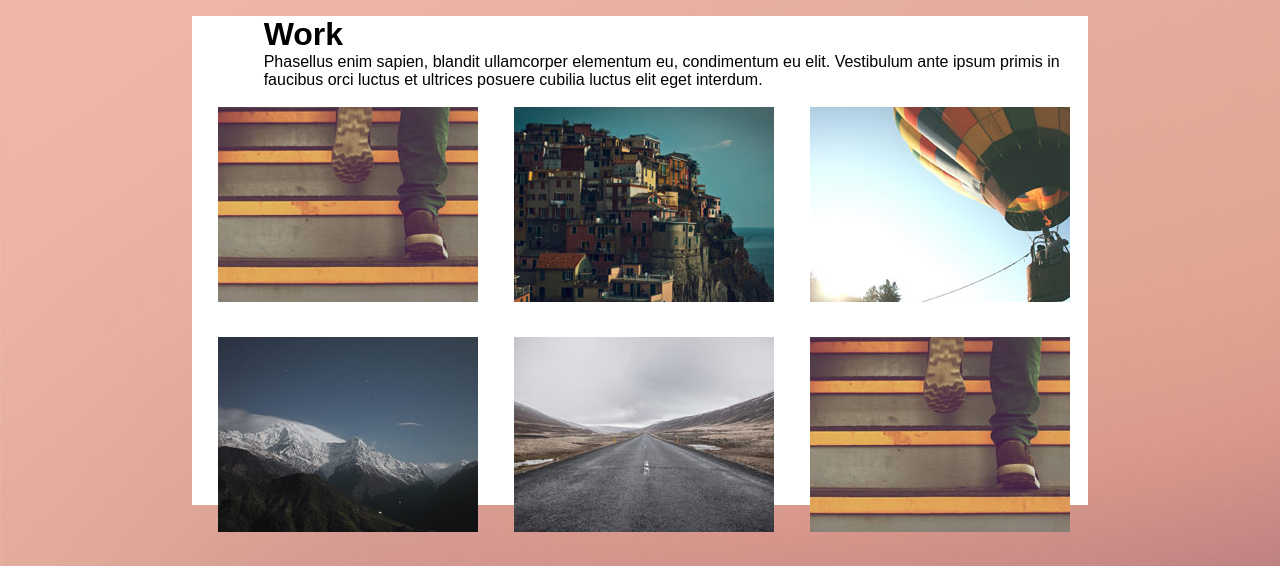
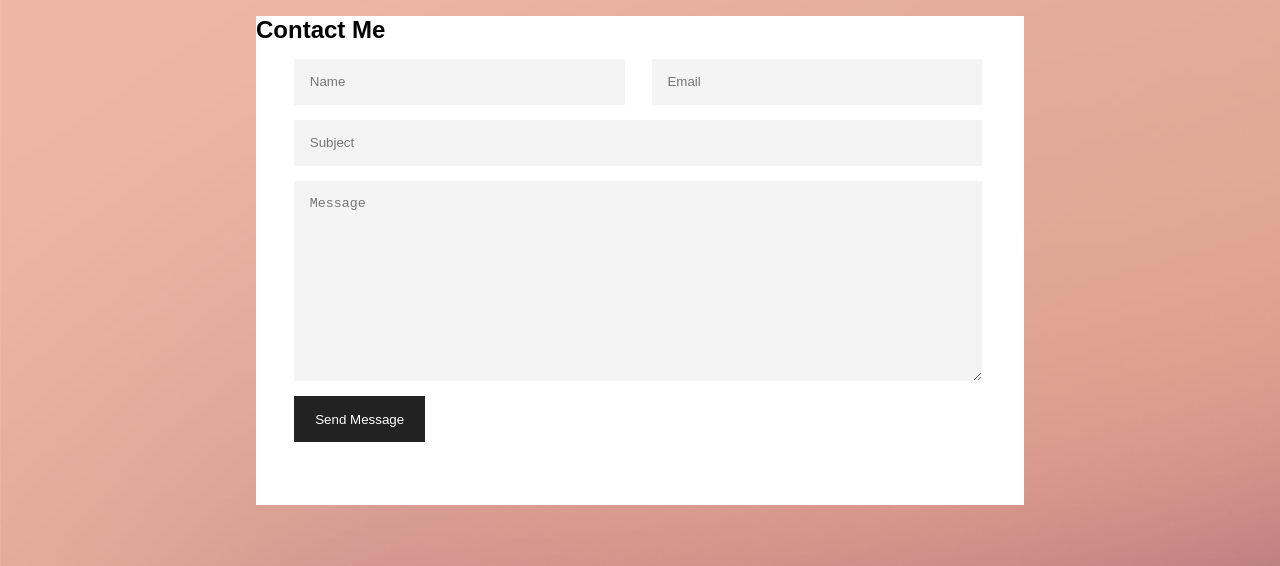
Before and after one commit to ashutosh-mishra4/astral-portfolio-project, a plain HTML site: page index.html in a window 1280 px wide. Shown: the part 166-732 px from the top of the page. Drawn offline with Linux system fonts and the light colour scheme.

Commit message:
Change made to contact section

```diff
--- a/index.html
+++ b/index.html
@@ -22,14 +22,13 @@
 			<p class="name">Jane Doe</p>
 			<p class="occupation">Senior Astral Projectionist</p>
 		</main>		 -->
-
-		<main class="main-section work-screen">
-			<div class="work-text">
+<!--
+		<section class="main-section work-screen">
+			<section class="work-text">
 				<h1>Work</h1>
 				<p>Phasellus enim sapien, blandit ullamcorper elementum eu, condimentum eu elit. Vestibulum ante ipsum primis in faucibus orci luctus et ultrices posuere cubilia luctus elit eget interdum.</p>
-			</div>
-
-			<div class="work-images">
+			</section>
+			<section class="work-images">
 				<img src="assets/images/pic01.jpg" alt="">
 				<img src="assets/images/pic02.jpg" alt="">
 				<img src="assets/images/pic03.jpg" alt="">
@@ -42,9 +41,19 @@
 				<img src="assets/images/pic09.jpg" alt="">
 				<img src="assets/images/pic10.jpg" alt="">
 				<img src="assets/images/pic11.jpg" alt="">
-			</div>
+			</section>
+		</section> -->
 
-		</main>
+		<section class="main-section contact-screen">
+			<h1>Contact Me</h1>
+			<form action="">
+				<input type="text" placeholder="Name" id="name">
+				<input type="email" placeholder="Email" id="email">
+				<input type="text" placeholder="Subject" id="subject">
+				<textarea type="text" placeholder="Message" id="message"></textarea>
+				<input type="button" value="Send Message" id="button">
+			</form>
+		</section>
 
 		<footer></footer>
 	</body>
--- a/style.css
+++ b/style.css
@@ -47,3 +47,30 @@ body{
     align-items: center;
     justify-content: center;
 }
+.contact-screen{
+
+}
+input,#message{
+    margin: 2% 0 0 5%;
+    padding: 2%;
+    width: 43%;
+    background-color: #f4f4f4;
+    border: none;
+    outline: none;
+}
+#email{
+    margin-left: 3%;
+}
+#subject, #message{
+    display: block;
+    width: 89.5%;
+}
+#message{
+    height: 15em;
+
+}
+#button{
+    background-color: #222222;
+    color: #ffffff;
+    width: 17%;
+}
```
